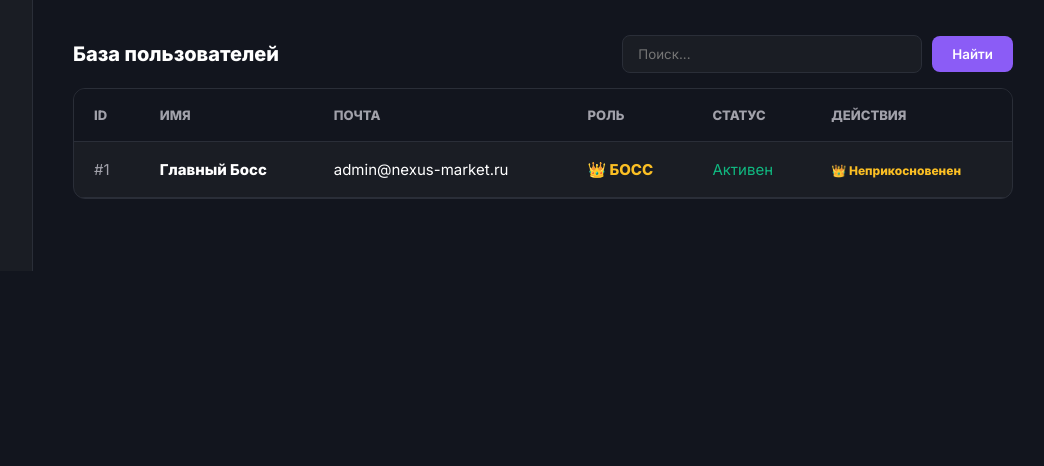
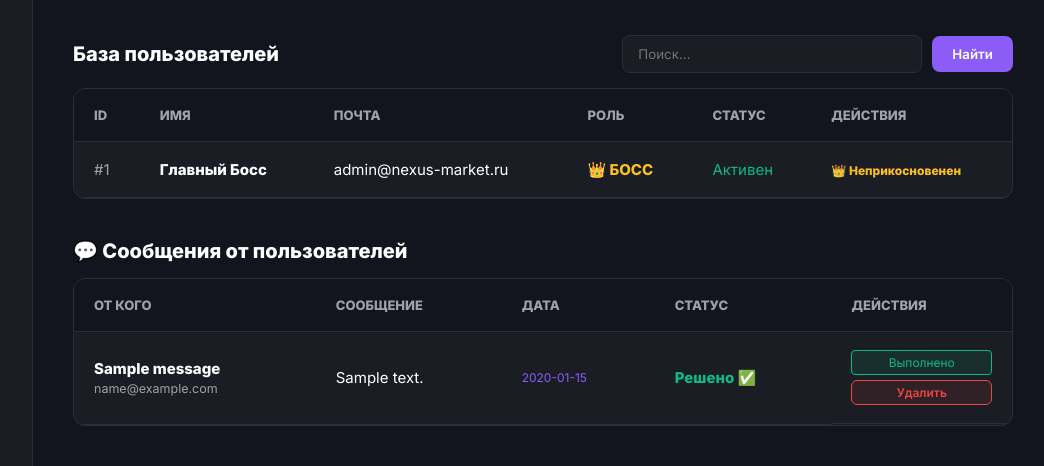
Before and after one commit to sergeyspasennikov0-create/nexus-market, a Flask app: page /admin in a window 1280 px wide. Shown: the part 529-995 px from the top of the page, without its empty margins (227-1271 px from the left). Before the commit the page ends 800 px from the top, so only its background shows below. Run offline with Flask 3, Linux system fonts and the light colour scheme; the visitor is signed in with stand-in values (Sample User, id 1); data comes from the database, SQL or seed files in the repository; tables that the repository leaves empty hold one stand-in row (values such as "Sample post"); one stand-in notice (Sample message) is shown.

Commit message:
Add files via upload

```diff
--- a/app.py
+++ b/app.py
@@ -2,17 +2,20 @@ import sqlite3
 import random
 import os
 import time
-from flask import Flask, render_template, request, redirect, url_for, session, flash
+import uuid
+from flask import Flask, render_template, request, redirect, url_for, session, flash, jsonify
 from werkzeug.security import generate_password_hash, check_password_hash
 from flask_mail import Mail, Message
 
 app = Flask(__name__)
 app.secret_key = 'super_secret_key_for_vr_project'
 
-# --- НАСТРОЙКИ ПОЧТЫ ---
-app.config['MAIL_SERVER'] = 'smtp.mail.ru'
-app.config['MAIL_PORT'] = 465
-app.config['MAIL_USE_SSL'] = True
+CURRENT_VERSION = str(uuid.uuid4())
+
+# --- УНИВЕРСАЛЬНЫЕ НАСТРОЙКИ ПОЧТЫ ---
+app.config['MAIL_SERVER'] = os.environ.get('MAIL_SERVER', 'smtp.mail.ru')
+app.config['MAIL_PORT'] = int(os.environ.get('MAIL_PORT', 465))
+app.config['MAIL_USE_SSL'] = os.environ.get('MAIL_USE_SSL', 'True') == 'True'
 app.config['MAIL_USERNAME'] = os.environ.get('MAIL_USER')
 app.config['MAIL_PASSWORD'] = os.environ.get('MAIL_PASS')
 app.config['MAIL_DEFAULT_SENDER'] = os.environ.get('MAIL_USER')
@@ -26,18 +29,19 @@ SUPER_ADMIN_EMAIL = 'admin@nexus-market.ru'
 def init_db():
     conn = sqlite3.connect('store.db')
     c = conn.cursor()
-    # Создаем таблицу с колонкой notification (для уведомлений)
     c.execute('''CREATE TABLE IF NOT EXISTS users
                  (id INTEGER PRIMARY KEY, name TEXT, email TEXT UNIQUE, phone TEXT, password TEXT, role TEXT, is_banned INTEGER DEFAULT 0, notification TEXT DEFAULT NULL)''')
+    try: c.execute("ALTER TABLE users ADD COLUMN notification TEXT DEFAULT NULL")
+    except sqlite3.OperationalError: pass
 
-    # Безопасное добавление колонки, если таблица уже существует (чтобы не было ошибок)
-    try:
-        c.execute("ALTER TABLE users ADD COLUMN notification TEXT DEFAULT NULL")
-    except sqlite3.OperationalError:
-        pass # Колонка уже есть
-
+    # Убрали is_sold
     c.execute('''CREATE TABLE IF NOT EXISTS products
                  (id INTEGER PRIMARY KEY, title TEXT, description TEXT, price INTEGER, icon TEXT, author_name TEXT)''')
+
+    c.execute('''CREATE TABLE IF NOT EXISTS messages
+                 (id INTEGER PRIMARY KEY, sender_name TEXT, sender_email TEXT, content TEXT, created_at TEXT, status TEXT DEFAULT 'new')''')
+    try: c.execute("ALTER TABLE messages ADD COLUMN status TEXT DEFAULT 'new'")
+    except sqlite3.OperationalError: pass
 
     c.execute("SELECT COUNT(*) FROM users WHERE email = ?", (SUPER_ADMIN_EMAIL,))
     if c.fetchone()[0] == 0:
@@ -58,19 +62,20 @@ def init_db():
 init_db()
 verification_codes = {}
 
-# --- ГЛОБАЛЬНАЯ ПРОВЕРКА УВЕДОМЛЕНИЙ ---
+@app.route('/api/version')
+def get_version():
+    return jsonify({"version": CURRENT_VERSION})
+
 @app.before_request
 def check_notifications():
-    if session.get('user_email') and request.endpoint != 'static':
+    if session.get('user_email') and request.endpoint not in ['static', 'get_version']:
         conn = sqlite3.connect('store.db')
         c = conn.cursor()
         c.execute("SELECT notification FROM users WHERE email = ?", (session['user_email'],))
         result = c.fetchone()
 
         if result and result[0]:
-            # Показываем уведомление
             flash(result[0], 'success')
-            # Очищаем уведомление в базе, чтобы оно не показывалось вечно
             c.execute("UPDATE users SET notification = NULL WHERE email = ?", (session['user_email'],))
             conn.commit()
         conn.close()
@@ -80,7 +85,7 @@ def check_maintenance():
     global MAINTENANCE_MODE
     if MAINTENANCE_MODE:
         if session.get('user_role') not in ['admin', 'super_admin']:
-            if request.endpoint not in ['maintenance', 'static']:
+            if request.endpoint not in ['maintenance', 'static', 'get_version']:
                 return render_template('maintenance.html'), 503
 
 @app.route('/maintenance')
@@ -92,12 +97,19 @@ def index():
     if MAINTENANCE_MODE and session.get('user_role') not in ['admin', 'super_admin']:
         return render_template('maintenance.html'), 503
 
+    search_query = request.args.get('q', '').strip()
+
     conn = sqlite3.connect('store.db')
     c = conn.cursor()
-    c.execute("SELECT * FROM products")
+
+    if search_query:
+        c.execute("SELECT * FROM products WHERE title LIKE ?", (f'%{search_query}%',))
+    else:
+        c.execute("SELECT * FROM products")
+
     products = c.fetchall()
     conn.close()
-    return render_template('index.html', products=products)
+    return render_template('index.html', products=products, search_query=search_query)
 
 @app.route('/health')
 def health():
@@ -121,9 +133,10 @@ def register():
             msg = Message('Код NEXUS Market', recipients=[email])
             msg.body = f'Ваш код: {code}'
             mail.send(msg)
+            flash('Код отправлен на почту!', 'success')
         except Exception as e:
-            flash('Ошибка отправки почты. Проверьте адрес.', 'error')
-            return redirect(url_for('register'))
+            print(f"❌ ОШИБКА SMTP: {e}")
+            flash(f'Почта временно недоступна. ВАШ ТЕСТОВЫЙ КОД: {code}', 'error')
 
         session['reg_name'] = name
         session['reg_email'] = email
@@ -207,6 +220,26 @@ def logout():
     session.clear()
     return redirect(url_for('index'))
 
+@app.route('/support', methods=['GET', 'POST'])
+def support():
+    if not session.get('user_name'):
+        flash('Войдите, чтобы написать в поддержку!', 'error')
+        return redirect(url_for('login'))
+
+    if request.method == 'POST':
+        content = request.form['content']
+        current_time = time.strftime('%d.%m.%Y %H:%M')
+
+        conn = sqlite3.connect('store.db')
+        c = conn.cursor()
+        c.execute("INSERT INTO messages (sender_name, sender_email, content, created_at, status) VALUES (?, ?, ?, ?, 'new')",
+                  (session['user_name'], session['user_email'], content, current_time))
+        conn.commit()
+        conn.close()
+        flash('Сообщение отправлено! Администрация скоро ответит.', 'success')
+        return redirect(url_for('index'))
+    return render_template('support.html')
+
 @app.route('/sell', methods=['GET', 'POST'])
 def sell():
     if not session.get('user_name'):
@@ -232,6 +265,7 @@ def admin():
     search_query = request.args.get('search', '').strip()
     conn = sqlite3.connect('store.db')
     c = conn.cursor()
+
     c.execute("SELECT * FROM products")
     products = c.fetchall()
 
@@ -240,9 +274,13 @@ def admin():
     else:
         c.execute("SELECT id, name, email, phone, role, is_banned FROM users")
     users = c.fetchall()
+
+    c.execute("SELECT * FROM messages ORDER BY id DESC")
+    messages = c.fetchall()
+
     conn.close()
 
-    return render_template('admin.html', products=products, users=users, search_query=search_query, maintenance=MAINTENANCE_MODE)
+    return render_template('admin.html', products=products, users=users, search_query=search_query, maintenance=MAINTENANCE_MODE, messages=messages)
 
 @app.route('/add_product', methods=['POST'])
 def add_product():
@@ -262,6 +300,37 @@ def delete_product(id):
     conn = sqlite3.connect('store.db')
     c = conn.cursor()
     c.execute("DELETE FROM products WHERE id = ?", (id,))
+    conn.commit()
+    conn.close()
+    return redirect(url_for('admin'))
+
+@app.route('/delete_message/<int:id>')
+def delete_message(id):
+    if session.get('user_role') not in ['admin', 'super_admin']: return redirect(url_for('index'))
+    conn = sqlite3.connect('store.db')
+    c = conn.cursor()
+    c.execute("DELETE FROM messages WHERE id = ?", (id,))
+    conn.commit()
+    conn.close()
+    flash('Сообщение удалено.', 'success')
+    return redirect(url_for('admin'))
+
+@app.route('/message/read/<int:id>')
+def mark_read(id):
+    if session.get('user_role') not in ['admin', 'super_admin']: return redirect(url_for('index'))
+    conn = sqlite3.connect('store.db')
+    c = conn.cursor()
+    c.execute("UPDATE messages SET status = 'read' WHERE id = ?", (id,))
+    conn.commit()
+    conn.close()
+    return redirect(url_for('admin'))
+
+@app.route('/message/resolve/<int:id>')
+def mark_resolved(id):
+    if session.get('user_role') not in ['admin', 'super_admin']: return redirect(url_for('index'))
+    conn = sqlite3.connect('store.db')
+    c = conn.cursor()
+    c.execute("UPDATE messages SET status = 'resolved' WHERE id = ?", (id,))
     conn.commit()
     conn.close()
     return redirect(url_for('admin'))
@@ -299,7 +368,6 @@ def make_admin(id):
     if session.get('user_role') not in ['admin', 'super_admin']: return redirect(url_for('index'))
     conn = sqlite3.connect('store.db')
     c = conn.cursor()
-    # Выдаем роль И записываем уведомление
     c.execute("UPDATE users SET role = 'admin', notification = '🎉 Поздравляем! Вам выданы права администратора.' WHERE id = ?", (id,))
     conn.commit()
     conn.close()
@@ -318,7 +386,6 @@ def remove_admin(id):
     if target and target[0] == SUPER_ADMIN_EMAIL:
         flash('ОШИБКА: Нельзя снять права с Главного Босса!', 'error')
     else:
-        # Снимаем роль И записываем уведомление
         c.execute("UPDATE users SET role = 'user', notification = '⚠️ Ваши права администратора были сняты.' WHERE id = ?", (id,))
         conn.commit()
         flash('Права администратора сняты.', 'success')
--- a/templates/admin.html
+++ b/templates/admin.html
@@ -19,22 +19,14 @@
             <div style="font-size: 14px; margin-bottom: 10px;">Сервер:
                 {% if maintenance %}<span style="color: #ef4444;">ОСТАНОВЛЕН</span>{% else %}<span style="color: #10b981;">РАБОТАЕТ</span>{% endif %}
             </div>
-
             <form method="POST" action="/action/toggle_maintenance">
                 <input type="text" name="code" id="stopCode" placeholder="Код (STOP-2026)" style="width: 100%; padding: 8px; background: #12151e; border: 1px solid #2a2e38; color: white; border-radius: 5px; margin-bottom: 10px;" autocomplete="off">
-                <button type="submit" id="confirmStopBtn" class="btn-delete" style="display: none; width: 100%; padding: 10px; background: #ef4444; color: white; border: 2px solid #ff0000; box-shadow: 0 0 10px rgba(239, 68, 68, 0.5);">
-                    ⚠️ ПОДТВЕРДИТЬ
-                </button>
+                <button type="submit" id="confirmStopBtn" class="btn-delete" style="display: none; width: 100%; padding: 10px; background: #ef4444; color: white; border: 2px solid #ff0000; box-shadow: 0 0 10px rgba(239, 68, 68, 0.5);">⚠️ ПОДТВЕРДИТЬ</button>
             </form>
-
             <script>
                 document.getElementById('stopCode').addEventListener('input', function() {
                     var btn = document.getElementById('confirmStopBtn');
-                    if (this.value === 'STOP-2026') {
-                        btn.style.display = 'block';
-                    } else {
-                        btn.style.display = 'none';
-                    }
+                    btn.style.display = this.value === 'STOP-2026' ? 'block' : 'none';
                 });
             </script>
         </div>
@@ -44,25 +36,16 @@
     <main class="main-content">
         <div class="top-bar">
             <h1>Управление магазином</h1>
-            <div style="color: #a1a1aa;">
-                Вы вошли как:
-                {% if session.get('user_role') == 'super_admin' %}
-                    <b style="color: #fbbf24;">👑 {{ session['user_name'] }} (Босс)</b>
-                {% else %}
-                    <b style="color: #8b5cf6;">{{ session['user_name'] }} (Админ)</b>
-                {% endif %}
+            <div style="color: #a1a1aa;">Вы вошли как:
+                {% if session.get('user_role') == 'super_admin' %} <b style="color: #fbbf24;">👑 {{ session['user_name'] }} (Босс)</b>
+                {% else %} <b style="color: #8b5cf6;">{{ session['user_name'] }} (Админ)</b> {% endif %}
             </div>
         </div>
 
         {% with messages = get_flashed_messages(with_categories=true) %}
-            {% if messages %}
-                {% for category, message in messages %}
-                    <div class="flash-msg {{ category }}">{{ message }}</div>
-                {% endfor %}
-            {% endif %}
+            {% if messages %}{% for category, message in messages %}<div class="flash-msg {{ category }}">{{ message }}</div>{% endfor %}{% endif %}
         {% endwith %}
 
-        <!-- ТОВАРЫ -->
         <h2 style="margin-bottom: 15px; font-size: 20px;">Добавить товар от администрации</h2>
         <form method="POST" action="/add_product" class="add-form">
             <input type="text" name="title" placeholder="Название" required>
@@ -89,7 +72,6 @@
             </table>
         </div>
 
-        <!-- ПОЛЬЗОВАТЕЛИ -->
         <div style="display: flex; justify-content: space-between; align-items: center; margin-bottom: 15px;">
             <h2 style="font-size: 20px;">База пользователей</h2>
             <form method="GET" action="/admin" class="search-form">
@@ -98,17 +80,10 @@
             </form>
         </div>
 
-        <div class="table-container">
+        <div class="table-container" style="margin-bottom: 40px;">
             <table>
                 <thead>
-                    <tr>
-                        <th>ID</th>
-                        <th>Имя</th>
-                        <th>Почта</th>
-                        <th>Роль</th>
-                        <th>Статус</th>
-                        <th>Действия</th>
-                    </tr>
+                    <tr><th>ID</th><th>Имя</th><th>Почта</th><th>Роль</th><th>Статус</th><th>Действия</th></tr>
                 </thead>
                 <tbody>
                     {% for u in users %}
@@ -117,33 +92,20 @@
                         <td><b>{{ u[1] }}</b></td>
                         <td>{{ u[2] }}</td>
                         <td>
-                            {% if u[4] == 'super_admin' %}
-                                <span style="color: #fbbf24; font-weight: bold;">👑 БОСС</span>
-                            {% elif u[4] == 'admin' %}
-                                <span style="color: #8b5cf6; font-weight: bold;">Админ</span>
-                            {% else %}
-                                <span style="color: #a1a1aa;">Юзер</span>
-                            {% endif %}
+                            {% if u[4] == 'super_admin' %}<span style="color: #fbbf24; font-weight: bold;">👑 БОСС</span>
+                            {% elif u[4] == 'admin' %}<span style="color: #8b5cf6; font-weight: bold;">Админ</span>
+                            {% else %}<span style="color: #a1a1aa;">Юзер</span>{% endif %}
                         </td>
-                        <td>
-                            {% if u[5] == 1 %}<span style="color: #ef4444;">Забанен</span>{% else %}<span style="color: #10b981;">Активен</span>{% endif %}
-                        </td>
+                        <td>{% if u[5] == 1 %}<span style="color: #ef4444;">Забанен</span>{% else %}<span style="color: #10b981;">Активен</span>{% endif %}</td>
                         <td>
                             {% if u[2] == 'admin@nexus-market.ru' %}
                                 <span style="color: #fbbf24; font-size: 12px; font-weight: bold;">👑 Неприкосновенен</span>
                             {% else %}
-
                                 {% if u[4] == 'user' %}
-                                    <!-- Кнопка с подтверждением (confirm) -->
-                                    <a href="/action/make_admin/{{ u[0] }}"
-                                       onclick="return confirm('Вы уверены, что хотите выдать права администратора пользователю {{ u[1] }}?');"
-                                       style="color: #8b5cf6; margin-right: 10px; font-weight: bold; text-decoration: underline;">
-                                       Сделать админом
-                                    </a>
+                                    <a href="/action/make_admin/{{ u[0] }}" onclick="return confirm('Вы уверены, что хотите выдать права администратора пользователю {{ u[1] }}?');" style="color: #8b5cf6; margin-right: 10px; font-weight: bold; text-decoration: underline;">Сделать админом</a>
                                 {% else %}
                                     <a href="/action/remove_admin/{{ u[0] }}" style="color: #fbbf24; margin-right: 10px;">Снять админку</a>
                                 {% endif %}
-
                                 {% if u[5] == 1 %}
                                     <a href="/action/unban/{{ u[0] }}" style="color: #10b981;">Разбанить</a>
                                 {% else %}
@@ -156,6 +118,40 @@
                 </tbody>
             </table>
         </div>
+
+        <!-- БЛОК СООБЩЕНИЙ -->
+        <h2 style="font-size: 20px; margin-bottom: 15px;">💬 Сообщения от пользователей</h2>
+        <div class="table-container">
+            <table>
+                <thead><tr><th>От кого</th><th>Сообщение</th><th>Дата</th><th>Статус</th><th>Действия</th></tr></thead>
+                <tbody>
+                    {% for msg in messages %}
+                    <tr>
+                        <td><b>{{ msg[1] }}</b><br><small style="color: #a1a1aa;">{{ msg[2] }}</small></td>
+                        <td style="max-width: 350px; white-space: pre-wrap; word-wrap: break-word;">{{ msg[3] }}</td>
+                        <td style="color: #8b5cf6; font-size: 12px;">{{ msg[4] }}</td>
+                        <td>
+                            {% if msg[5] == 'new' %}<span style="color: #ef4444; font-weight: bold;">Новое</span>
+                            {% elif msg[5] == 'read' %}<span style="color: #3b82f6; font-weight: bold;">Прочитано</span>
+                            {% else %}<span style="color: #10b981; font-weight: bold;">Решено ✅</span>{% endif %}
+                        </td>
+                        <td style="display: flex; gap: 5px; flex-direction: column;">
+                            {% if msg[5] == 'new' %}
+                                <a href="/message/read/{{ msg[0] }}" style="background: rgba(59, 130, 246, 0.1); color: #3b82f6; border: 1px solid #3b82f6; padding: 4px 8px; border-radius: 4px; font-size: 12px; text-align: center; text-decoration: none;">Прочитано</a>
+                            {% endif %}
+                            {% if msg[5] != 'resolved' %}
+                                <a href="/message/resolve/{{ msg[0] }}" style="background: rgba(16, 185, 129, 0.1); color: #10b981; border: 1px solid #10b981; padding: 4px 8px; border-radius: 4px; font-size: 12px; text-align: center; text-decoration: none;">Выполнено</a>
+                            {% endif %}
+                            <a href="/delete_message/{{ msg[0] }}" class="btn-delete" style="padding: 4px 8px; font-size: 12px; text-align: center;" onclick="return confirm('Удалить сообщение?')">Удалить</a>
+                        </td>
+                    </tr>
+                    {% endfor %}
+                    {% if not messages %}
+                    <tr><td colspan="5" style="text-align: center; color: #a1a1aa;">Сообщений пока нет</td></tr>
+                    {% endif %}
+                </tbody>
+            </table>
+        </div>
     </main>
 </body>
 </html>
--- a/templates/index.html
+++ b/templates/index.html
@@ -1,5 +1,4 @@
 {% extends 'base.html' %}
-
 {% block content %}
 <div class="hero-section">
     <div class="container">
@@ -18,10 +17,15 @@
             <p style="font-size: 12px; color: #555;">Продавец: {{ product[5] }}</p>
             <div class="product-bottom">
                 <span class="price">{{ product[3] }} ₽</span>
+                <!-- Возвращаем обычную кнопку -->
                 <button class="btn-buy" onclick="alert('Оплата временно недоступна!')">Купить</button>
             </div>
         </div>
     </div>
+    {% else %}
+    <div style="grid-column: 1 / -1; text-align: center; color: #a1a1aa; padding: 40px;">
+        <h3>По вашему запросу ничего не найдено 😔</h3>
+    </div>
     {% endfor %}
 </div>
 {% endblock %}
```
